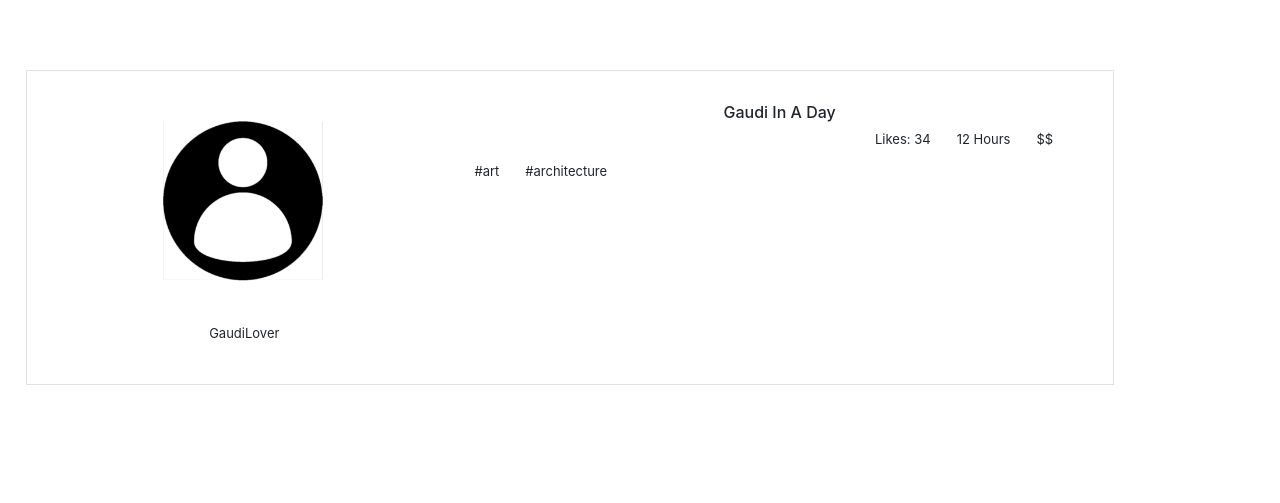
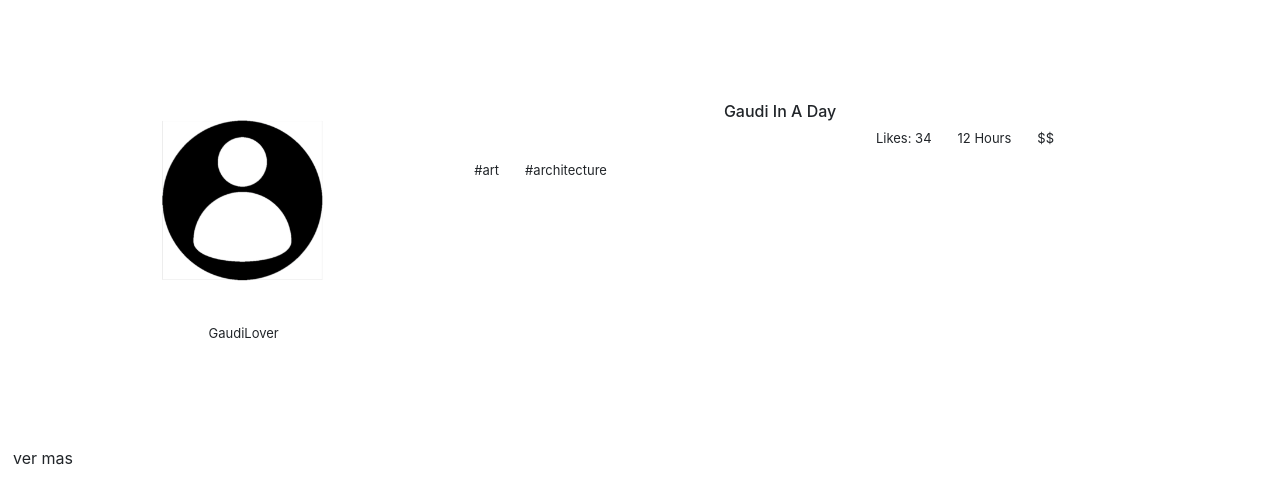
Before and after one commit to ignacioabal/Mytinerary, a React (Create React App) app in the folder client/: page /cities/barcelona in a window 1280 px wide. Shown: the part 743-1246 px from the top of the page. Built offline with nearby package versions, Linux system fonts and the light colour scheme.

Commit message:
wip Itinerary Component

```diff
--- /dev/null
+++ b/client/src/components/itineraries/ItinDetails.jsx
@@ -0,0 +1,29 @@
+import React, { Component } from "react";
+
+export default class Details extends Component {
+  render() {
+    return (
+      <div className="row">
+        <div className="collapse" id="moreInfo">
+
+          Lorem ipsum dolor sit amet consectetur, adipisicing elit. Veritatis
+          voluptates rem unde sunt, tempore reprehenderit pariatur aut nihil
+          officia nesciunt commodi tenetur iure illum eveniet quidem eos harum
+          delectus est!
+        </div>
+        <div>
+          <h4>
+            <a
+              href="#moreInfo"
+              className="btn    "
+              role="button"
+              data-toggle="collapse"
+            >
+              ver mas
+            </a>
+          </h4>
+        </div>
+      </div>
+    );
+  }
+}
--- a/client/src/components/itineraries/Itinerary.jsx
+++ b/client/src/components/itineraries/Itinerary.jsx
@@ -1,11 +1,13 @@
 import React, { Component } from 'react';
+import Details from './ItinDetails';
 import './itinerary.css';
 
 
 export default class Itinerary extends Component {
     render() {
         return (
-            <article id="itinerary" className="row border">
+            <section>
+            <article id="itinerary" className="row">
                 <div id="user" className="col">
                     <img src={require("../../img/defaultAvatar.png")} alt="User Pic." id="UserPic"/>
                     <p>GaudiLover</p>
@@ -25,11 +27,13 @@ export default class Itinerary extends Component {
                         <ul className="nav">
                             <li className="nav-item">#art</li>
                             <li className="nav-item">#architecture</li>
-
                         </ul>
                     </div>
                 </div>
+
             </article>
+            <Details></Details>
+            </section>
         )
     }
 }
--- a/client/src/components/itineraries/itinerary.css
+++ b/client/src/components/itineraries/itinerary.css
@@ -33,8 +33,6 @@
 }
 
 #tags ul{
-    /* float: left;  */
     margin: 5% 0;
     float: left;
-    /* margin: top */
 }
```
Also changed, not shown: client/src/App.jsx (+12 -4 lines), 1 other file (tests, documents, lock files or other folders).
